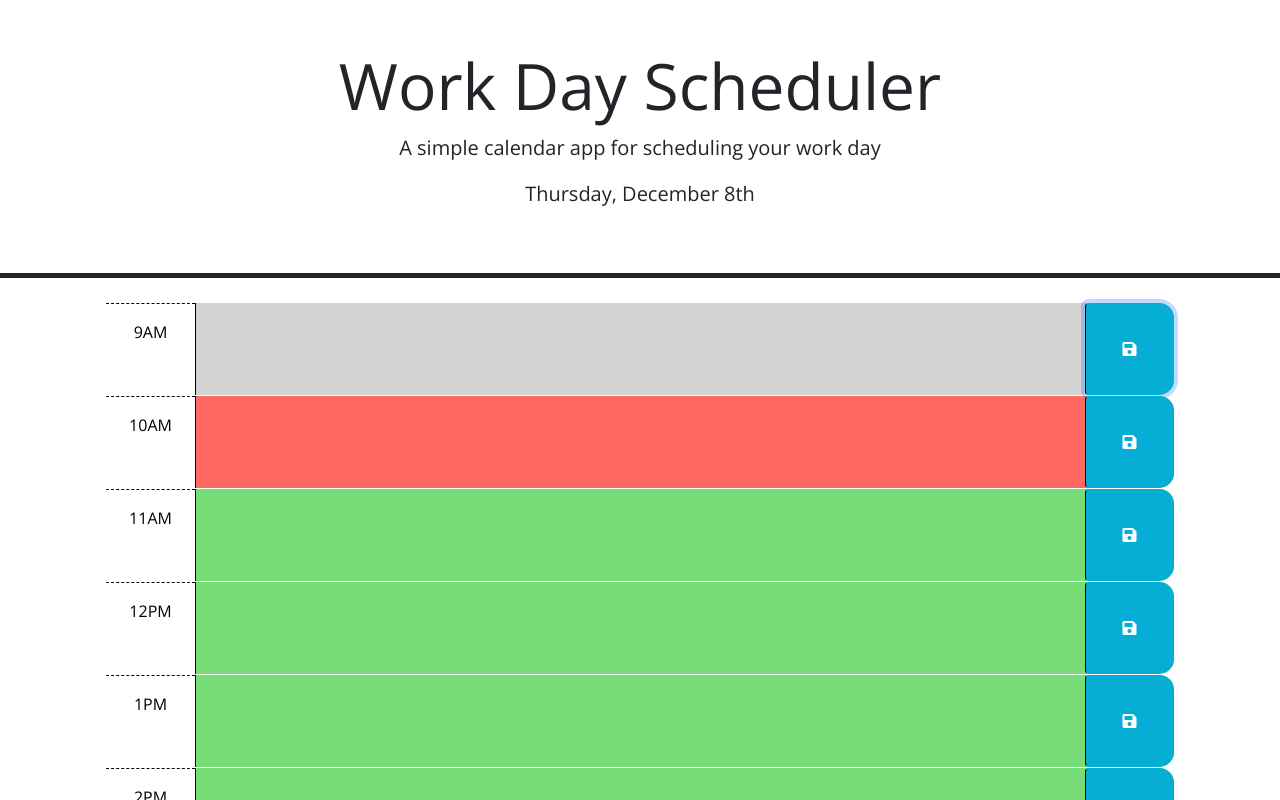
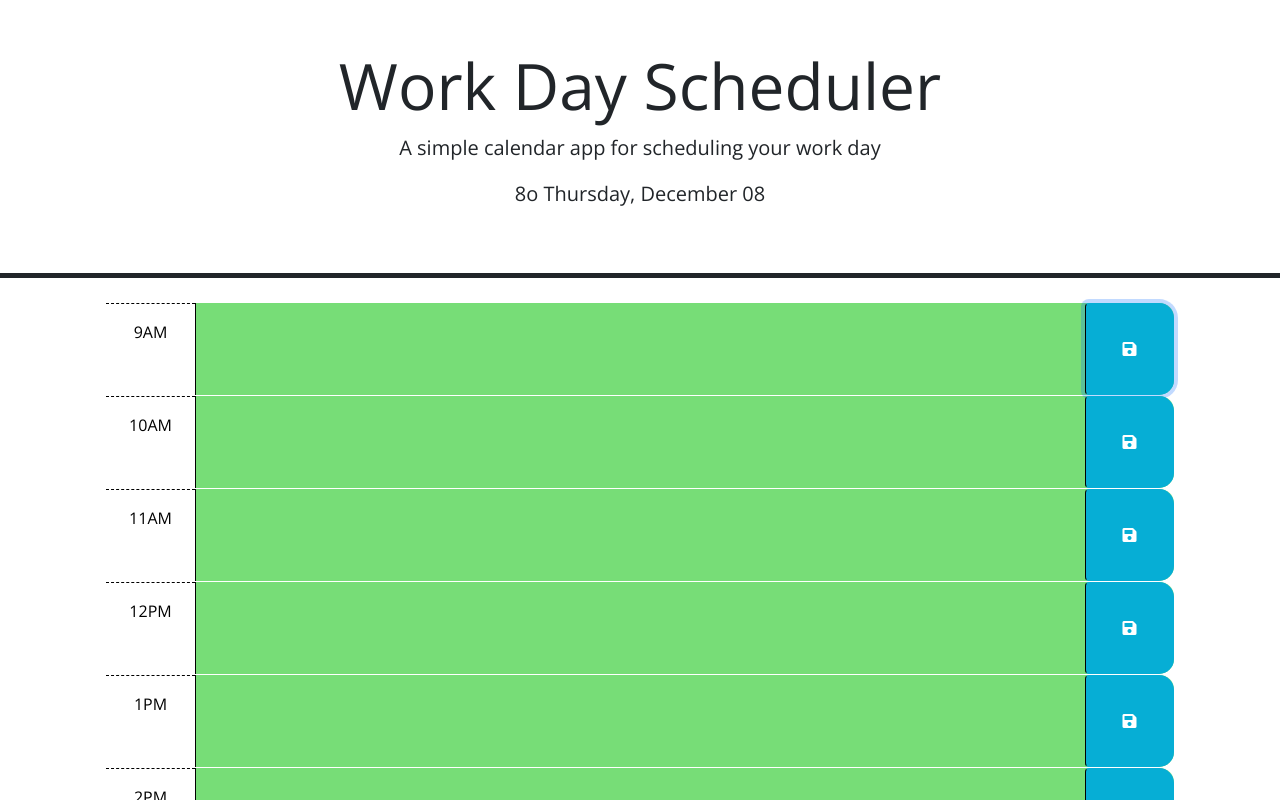
Before and after one commit to Azurelo/work-day-scheduler, a plain HTML site: page index.html in a window 1280 px wide. Both pictures are taken after a click on the button 1129 px from the left and 348 px from the top of the page. Shown: the top 800 px of the page. Drawn offline with nearby package versions, Linux system fonts and the light colour scheme.

Commit message:
Added saving appointments and updating classes

```diff
--- a/index.html
+++ b/index.html
@@ -26,7 +26,7 @@
     <header class="p-5 mb-4 border-5 border-bottom border-dark text-center">
       <h1 class="display-3">Work Day Scheduler</h1>
       <p class="lead">A simple calendar app for scheduling your work day</p>
-      <p id="currentDay" class="lead"></p>
+      <p id="currentDay" class="lead">Insert Current Day Here</p>
     </header>
     <div class="container-lg px-5">
       <!-- Use class for "past", "present", and "future" to apply styles to the
@@ -40,7 +40,7 @@
         -->
 
       <!-- Example of a past time block. The "past" class adds a gray background color. -->
-      <div id="hour-9" class="row time-block past">
+      <div id="hour-9" class="row time-block data-hour-9 past">
         <div class="col-2 col-md-1 hour text-center py-3">9AM</div>
         <textarea class="col-8 col-md-10 description" rows="3"> </textarea>
         <button class="btn saveBtn col-2 col-md-1" aria-label="save">
@@ -49,7 +49,7 @@
       </div>
 
       <!-- Example of a a present time block. The "present" class adds a red background color. -->
-      <div id="hour-10" class="row time-block present">
+      <div id="hour-10" class="row time-block data-hour-10 present">
         <div class="col-2 col-md-1 hour text-center py-3">10AM</div>
         <textarea class="col-8 col-md-10 description" rows="3"> </textarea>
         <button class="btn saveBtn col-2 col-md-1" aria-label="save">
@@ -58,7 +58,7 @@
       </div>
 
       <!-- Example of a future time block. The "future" class adds a green background color. -->
-      <div id="hour-11" class="row time-block future">
+      <div id="hour-11" class="row time-block data-hour-11 future">
         <div class="col-2 col-md-1 hour text-center py-3">11AM</div>
         <textarea class="col-8 col-md-10 description" rows="3"> </textarea>
         <button class="btn saveBtn col-2 col-md-1" aria-label="save">
@@ -66,7 +66,7 @@
         </button>
       </div>
 
-      <div id="hour-12" class="row time-block future">
+      <div id="hour-12" class="row time-block data-hour-12 future">
         <div class="col-2 col-md-1 hour text-center py-3">12PM</div>
         <textarea class="col-8 col-md-10 description" rows="3"> </textarea>
         <button class="btn saveBtn col-2 col-md-1" aria-label="save">
@@ -74,7 +74,7 @@
         </button>
       </div>
 
-      <div id="hour-1" class="row time-block future">
+      <div id="hour-13" class="row time-block data-hour-1 future">
         <div class="col-2 col-md-1 hour text-center py-3">1PM</div>
         <textarea class="col-8 col-md-10 description" rows="3"> </textarea>
         <button class="btn saveBtn col-2 col-md-1" aria-label="save">
@@ -82,7 +82,7 @@
         </button>
       </div>
 
-      <div id="hour-2" class="row time-block future">
+      <div id="hour-14" class="row time-block future data-hour-2">
         <div class="col-2 col-md-1 hour text-center py-3">2PM</div>
         <textarea class="col-8 col-md-10 description" rows="3"> </textarea>
         <button class="btn saveBtn col-2 col-md-1" aria-label="save">
@@ -90,7 +90,7 @@
         </button>
       </div>
 
-      <div id="hour-3" class="row time-block future">
+      <div id="hour-15" class="row time-block future data-hour-3">
         <div class="col-2 col-md-1 hour text-center py-3">3PM</div>
         <textarea class="col-8 col-md-10 description" rows="3"> </textarea>
         <button class="btn saveBtn col-2 col-md-1" aria-label="save">
@@ -98,7 +98,7 @@
         </button>
       </div>
 
-      <div id="hour-4" class="row time-block future">
+      <div id="hour-16" class="row time-block future data-hour-4">
         <div class="col-2 col-md-1 hour text-center py-3">4PM</div>
         <textarea class="col-8 col-md-10 description" rows="3"> </textarea>
         <button class="btn saveBtn col-2 col-md-1" aria-label="save">
@@ -106,14 +106,13 @@
         </button>
       </div>
 
-      <div id="hour-5" class="row time-block future">
+      <div id="hour-17" class="row time-block future data-hour-5">
         <div class="col-2 col-md-1 hour text-center py-3">5PM</div>
         <textarea class="col-8 col-md-10 description" rows="3"> </textarea>
         <button class="btn saveBtn col-2 col-md-1" aria-label="save">
           <i class="fas fa-save" aria-hidden="true"></i>
         </button>
       </div>
-
     <script src="https://code.jquery.com/jquery-3.4.1.min.js"></script>
     <script
       src="https://cdn.jsdelivr.net/npm/dayjs@1.11.3/dayjs.min.js"
--- a/script.js
+++ b/script.js
@@ -1,8 +1,9 @@
 // Wrap all code that interacts with the DOM in a call to jQuery to ensure that
 // the code isn't run until the browser has finished rendering all the elements
 // in the html.
+
 var setToday = $('#currentDay');
-
+todayHour = dayjs().hour();
 $(function () {
   // TODO: Add a listener for click events on the save button. This code should
   // use the id in the containing time-block as a key to save the user input in
@@ -10,34 +11,80 @@ $(function () {
   // function? How can DOM traversal be used to get the "hour-x" id of the
   // time-block containing the button that was clicked? How might the id be
   // useful when saving the description in local storage?
-  //
+    $(".saveBtn").on("click", function () {
+
+    var text = $(this).siblings(".description").val();
+    var time = $(this).parent().attr("id");
+
+
+    localStorage.setItem(time, text);
+});
   // TODO: Add code to apply the past, present, or future class to each time
   // block by comparing the id to the current hour. HINTS: How can the id
   // attribute of each time-block be used to conditionally add or remove the
   // past, present, and future classes? How can Day.js be used to get the
   // current hour in 24-hour time?
-  //
+  function classUpdater() {
+
+    $(".time-block").each(function () {
+      var scheduleTime = parseInt($(this).attr("id").split("-")[1]);
+
+     if (scheduleTime < todayHour) {
+       $(this).addClass("past");
+       $(this).removeClass("future");
+       $(this).removeClass("present");
+      }
+      else if (scheduleTime === todayHour) {
+       $(this).removeClass("past");
+       $(this).removeClass("future");
+       $(this).addClass("present");
+       }
+       else {
+       $(this).removeClass("past");
+       $(this).removeClass("present");
+       $(this).addClass("future")}})};
+
+
+
+       classUpdater();
   // TODO: Add code to get any user input that was saved in localStorage and set
   // the values of the corresponding textarea elements. HINT: How can the id
   // attribute of each time-block be used to do this?
   //
+  // Loads saved appointment descriptions
+  $("#hour-8 .description").val(localStorage.getItem("hour-8"));
+  $("#hour-9 .description").val(localStorage.getItem("hour-9"));
+  $("#hour-10 .description").val(localStorage.getItem("hour-10"));
+  $("#hour-11 .description").val(localStorage.getItem("hour-11"));
+  $("#hour-12 .description").val(localStorage.getItem("hour-12"));
+  $("#hour-13 .description").val(localStorage.getItem("hour-13"));
+  $("#hour-14 .description").val(localStorage.getItem("hour-14"));
+  $("#hour-15 .description").val(localStorage.getItem("hour-15"));
+  $("#hour-16 .description").val(localStorage.getItem("hour-16"));
+  $("#hour-17 .description").val(localStorage.getItem("hour-17"));
+
+
+
+
+
   // TODO: Add code to display the current date in the header of the page.
-  var today = new Date();
-  var day = today.getDay();
-  var month = today.getMonth();
-  var date = today.getDate();
-  var monthNames =["January","February","March","April","May","June","July","August","September","October","November","December"]
-  var dayNames = ["Sunday","Monday","Tuesday","Wednesday ","Thursday","Friday","Saturday"];
+  setToday.text(dayjs().format('Do dddd, MMMM DD'));
+/*   var today = new Date();
+  var weekDay = today.getDay();
+  var monthIndex = today.getMonth();
+  var dateNumber = today.getDate();
+  var monthNamesArray =["January","February","March","April","May","June","July","August","September","October","November","December"]
+  var dayNamesArray = ["Sunday","Monday","Tuesday","Wednesday ","Thursday","Friday","Saturday"];
 
-  if (date == 1 || date == 21|| date == 31){
-  setToday.text(dayNames[day] + ", " + monthNames[month] + " " + date + "st");}
-  else if(date == 2 || date == 22){
-    setToday.text(dayNames[day] + ", " + monthNames[month] + " " + date + "nd");
+  if (dateNumber == 1 || dateNumber == 21|| dateNumber == 31){
+  setToday.text(dayNamesArray[weekDay] + ", " + monthNamesArray[monthIndex] + " " + dateNumber + "st");}
+  else if(dateNumber == 2 || dateNumber == 22){
+    setToday.text(dayNamesArray[weekDay] + ", " + monthNamesArray[monthIndex] + " " + dateNumber + "nd");
   }
-  else if(date == 3 || date == 23){
-    setToday.text(dayNames[day] + ", " + monthNames[month] + " " + date + "rd");
+  else if(dateNumber == 3 || dateNumber == 23){
+    setToday.text(dayNamesArray[weekDay] + ", " + monthNamesArray[monthIndex] + " " + dateNumber + "rd");
   }
   else{
-    setToday.text(dayNames[day] + ", " + monthNames[month] + " " + date + "th");
-  }
+    setToday.text(dayNamesArray[weekDay] + ", " + monthNamesArray[monthIndex] + " " + dateNumber + "th");
+  } */
 });
```
